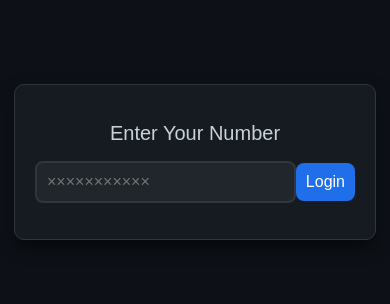
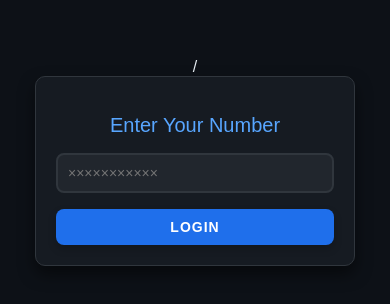
Before and after one commit to testingol/SessionGen, a website: page public/pair.html in a window 390 px wide. Shown: the part 260-564 px from the top of the page. Drawn offline with Linux system fonts and the light colour scheme.

Commit message:
Update pair.html

```diff
--- a/public/pair.html
+++ b/public/pair.html
@@ -1,4 +1,4 @@
-<!DOCTYPE html>
+/<!DOCTYPE html>
 <html lang="en">
 <head>
     <meta charset="UTF-8">
@@ -8,7 +8,7 @@
         body {
             margin: 0;
             height: 100vh;
-            font-family: Arial, sans-serif;
+            font-family: 'Arial', sans-serif;
             background-color: #0d1117;
             color: #e6edf3;
             display: flex;
@@ -16,6 +16,7 @@
             align-items: center;
             flex-direction: column;
         }
+
         .container {
             background-color: #161b22;
             padding: 20px;
@@ -23,12 +24,14 @@
             box-shadow: 0 8px 16px rgba(0, 0, 0, 0.5);
             text-align: center;
             border: 1px solid #30363d;
-            width: 320px;
+            width: 100%;
+            max-width: 320px;
+            box-sizing: border-box;
         }
         h2 {
             margin-bottom: 16px;
             font-size: 20px;
-            color: #c9d1d9;
+            color: #58a6ff;
             font-weight: normal;
         }
         .input-container {
@@ -39,47 +42,70 @@
             margin-bottom: 16px;
         }
         .input-field {
-            width: calc(100% - 70px);
-            padding: 10px;
+            flex: 1;
+            padding: 12px;
             font-size: 16px;
             border: 2px solid #30363d;
             border-radius: 8px;
             background-color: #21262d;
             color: #e6edf3;
             outline: none;
+            transition: 0.3s;
         }
-        button {
-            width: 60px;
-            padding: 10px;
+
+        .input-field:focus {
+            border-color: #1f6feb;
+            box-shadow: 0 0 8px rgba(31, 111, 235, 0.5);
+        }
+        .login-btn {
+            width: 100%;
+            padding: 12px;
             background-color: #1f6feb;
             color: #ffffff;
             font-size: 16px;
             border: none;
             border-radius: 8px;
             cursor: pointer;
-            transition: background-color 0.3s ease;
+            transition: all 0.3s ease;
+            text-transform: uppercase;
+            font-weight: bold;
+            letter-spacing: 1px;
+            box-shadow: 0 4px 8px rgba(0, 0, 0, 0.2);
         }
-        button:hover {
+        .login-btn:hover {
             background-color: #388bfd;
         }
+        .login-btn:active {
+            background-color: #1f6feb;
+        }
         .preloader {
-            display: flex;
+            display: none;
             justify-content: center;
             align-items: center;
             margin-top: 16px;
-            display: none;
         }
         .spinner {
-            border: 4px solid #f3f3f3;
-            border-top: 4px solid #58a6ff;
+            border: 3px solid rgba(255, 255, 255, 0.2);
+            border-top: 3px solid #58a6ff;
             border-radius: 50%;
-            width: 30px;
-            height: 30px;
-            animation: spin 1s linear infinite;
+            width: 25px;
+            height: 25px;
+            animation: spin 0.8s linear infinite;
         }
+
         @keyframes spin {
             0% { transform: rotate(0deg); }
             100% { transform: rotate(360deg); }
+        }
+        @media (max-width: 400px) {
+            .input-field {
+                font-size: 14px;
+                padding: 10px;
+            }
+            .login-btn {
+                padding: 10px;
+                font-size: 14px;
+            }
         }
     </style>
 </head>
@@ -88,8 +114,8 @@
         <h2>Enter Your Number</h2>
         <div class="input-container">
             <input type="text" id="phone" class="input-field" placeholder="×××××××××××">
-            <button onclick="submit()">Login</button>
         </div>
+        <button class="login-btn" onclick="Pairing()">Login</button>
 
         <div id="preloader" class="preloader">
             <div class="spinner"></div>
```
